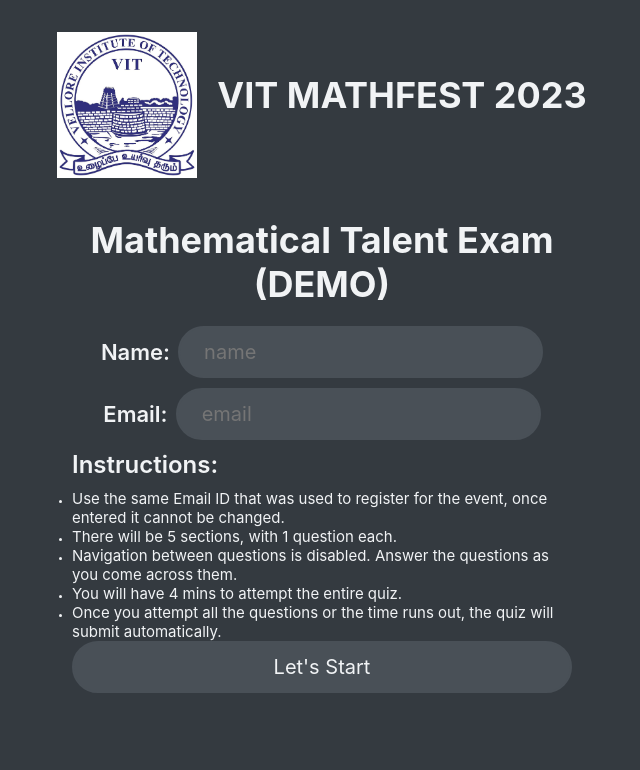
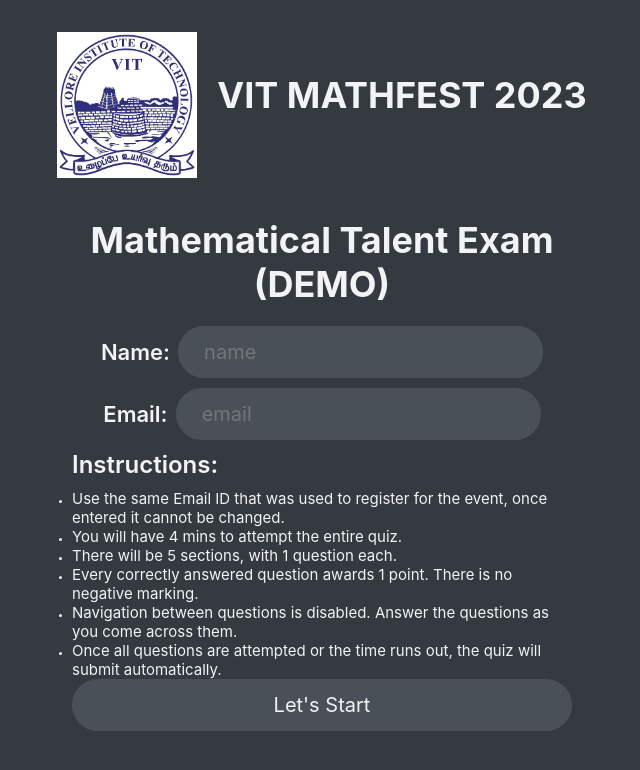
Before and after one commit to aditya-jindal/SecretRepo, a React (Vite) app: page / in a window 1280 px wide. Shown: the top 770 px of the page, without its empty margins (318-958 px from the left). Built offline with nearby package versions, Linux system fonts and the light colour scheme.

Commit message:
added further quiz instructions

```diff
--- a/src/StartScreen.jsx
+++ b/src/StartScreen.jsx
@@ -38,11 +38,21 @@
         <ul>
           <li>
             <h5>
-              Use the same Email ID that was used to register for the event, once entered it cannot be changed.
+              Use the same Email ID that was used to register for the event,
+              once entered it cannot be changed.
             </h5>
           </li>
           <li>
+            <h5>You will have 4 mins to attempt the entire quiz.</h5>
+          </li>
+          <li>
             <h5>There will be 5 sections, with 1 question each.</h5>
+          </li>
+          <li>
+            <h5>
+              Every correctly answered question awards 1 point. There is no
+              negative marking.
+            </h5>
           </li>
           <li>
             <h5>
@@ -51,11 +61,8 @@
             </h5>
           </li>
           <li>
-            <h5>You will have 4 mins to attempt the entire quiz.</h5>
-          </li>
-          <li>
             <h5>
-              Once you attempt all the questions or the time runs out, the quiz
+              Once all questions are attempted or the time runs out, the quiz
               will submit automatically.
             </h5>
           </li>
```
